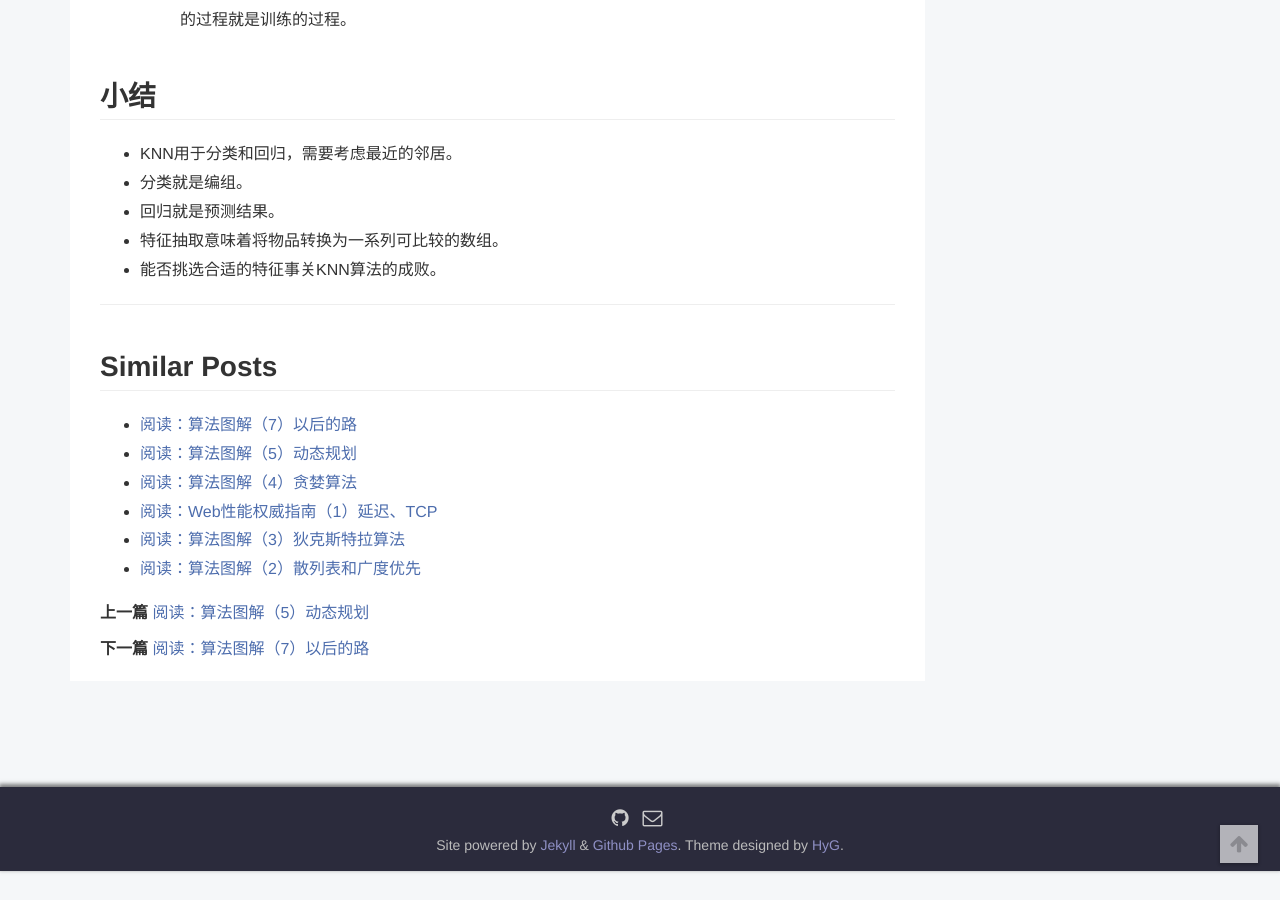
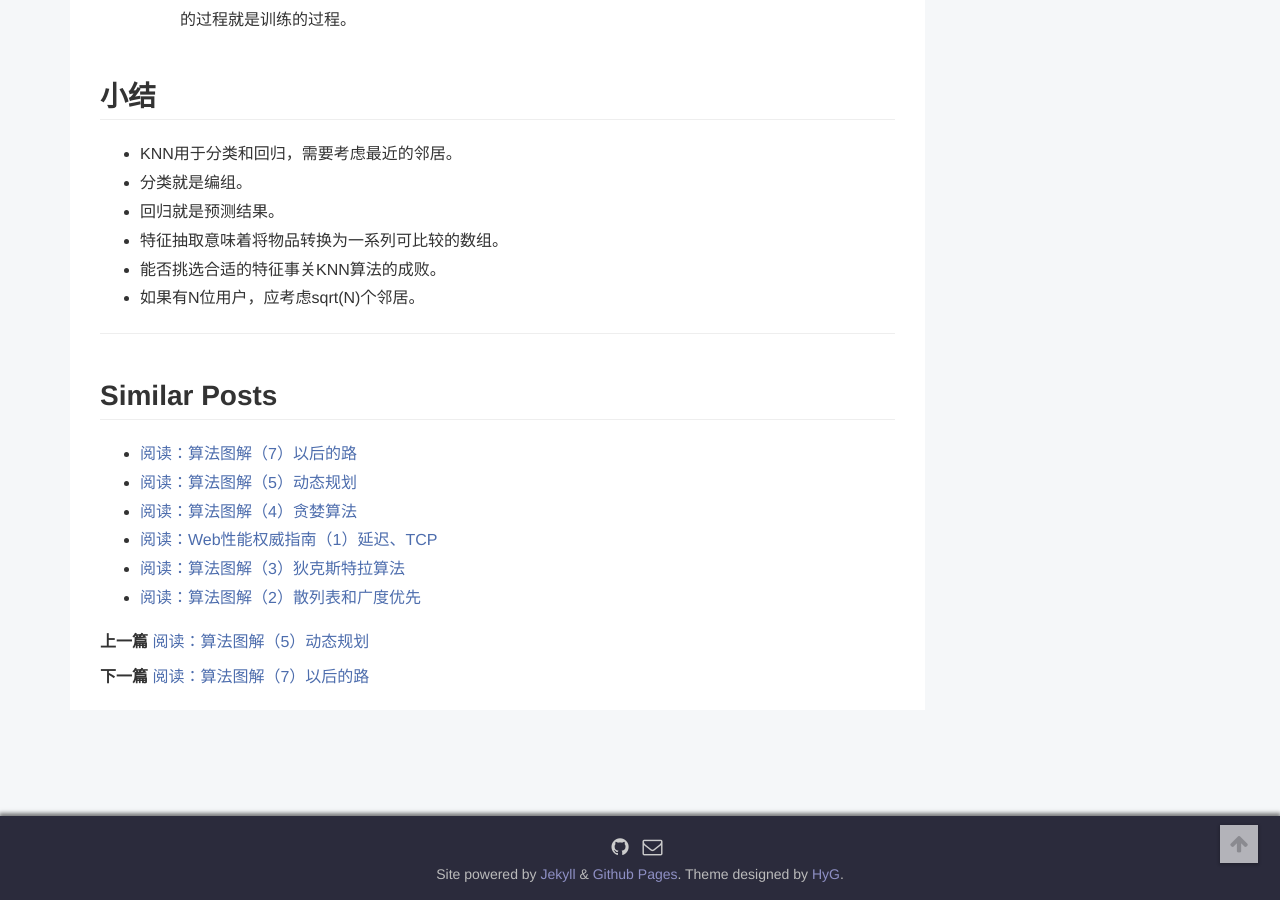
Before and after one commit to toBeTheLight/toBeTheLight.github.io, a Jekyll site: the page built from _posts/2018-02-04-算法图解6 k最近邻算法.md, in a window 1280 px wide and 900 px high, scrolled down 1642 px. Built offline with Jekyll 4.4.1, drawn with Linux system fonts in a browser that asks for light colours; a style sheet for code colours, icons or effects is not loaded; before the commit the page ends 2513 px from its top, so only the background shows below that.

Commit message:
update:完成练习 修改小结

```diff
--- a/_posts/2018-02-04-算法图解6 k最近邻算法.md
+++ b/_posts/2018-02-04-算法图解6 k最近邻算法.md
@@ -70,3 +70,4 @@ KNN可以做两项基本工作：分类和回归。
 * 回归就是预测结果。
 * 特征抽取意味着将物品转换为一系列可比较的数组。
 * 能否挑选合适的特征事关KNN算法的成败。
+* 如果有N位用户，应考虑sqrt(N)个邻居。
```
